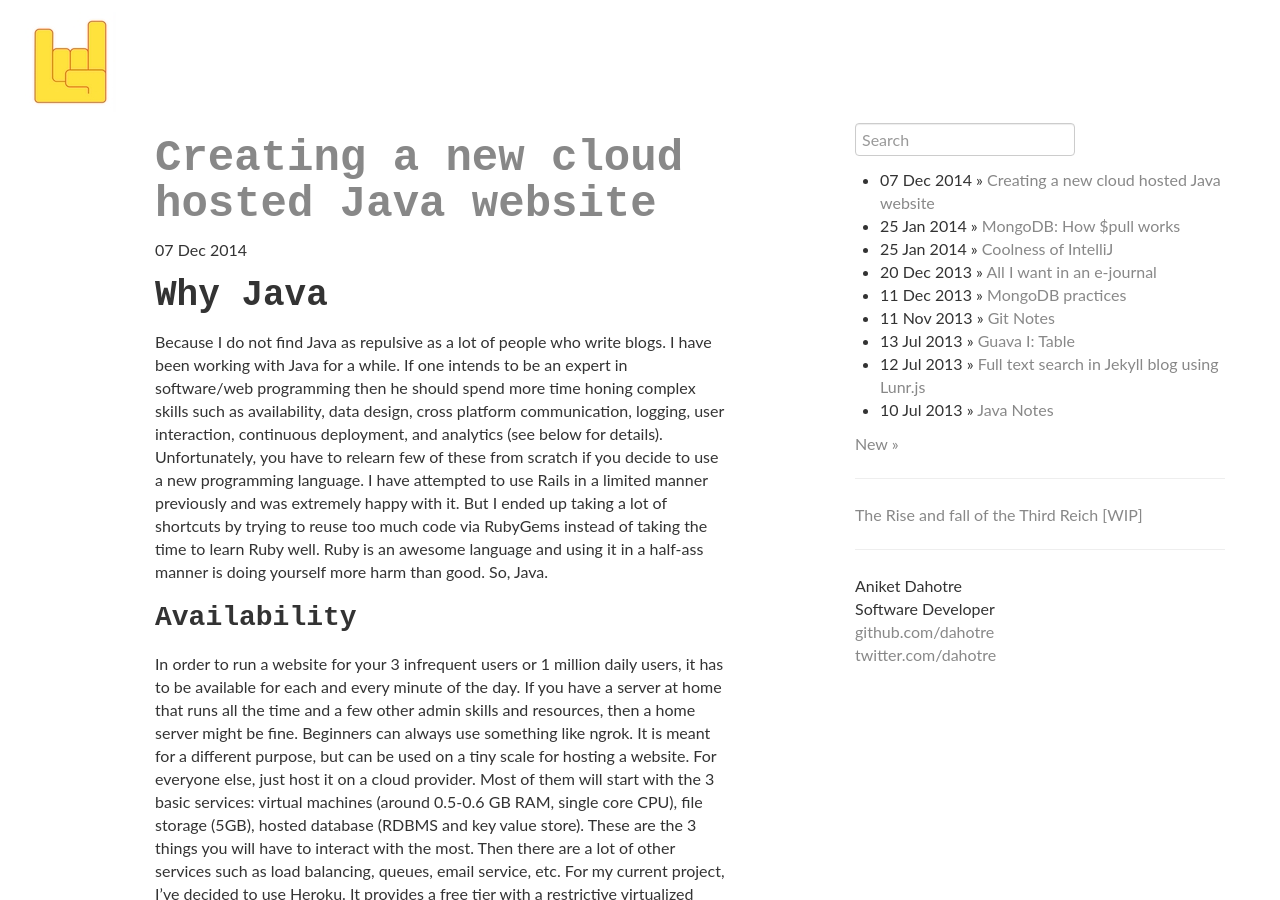
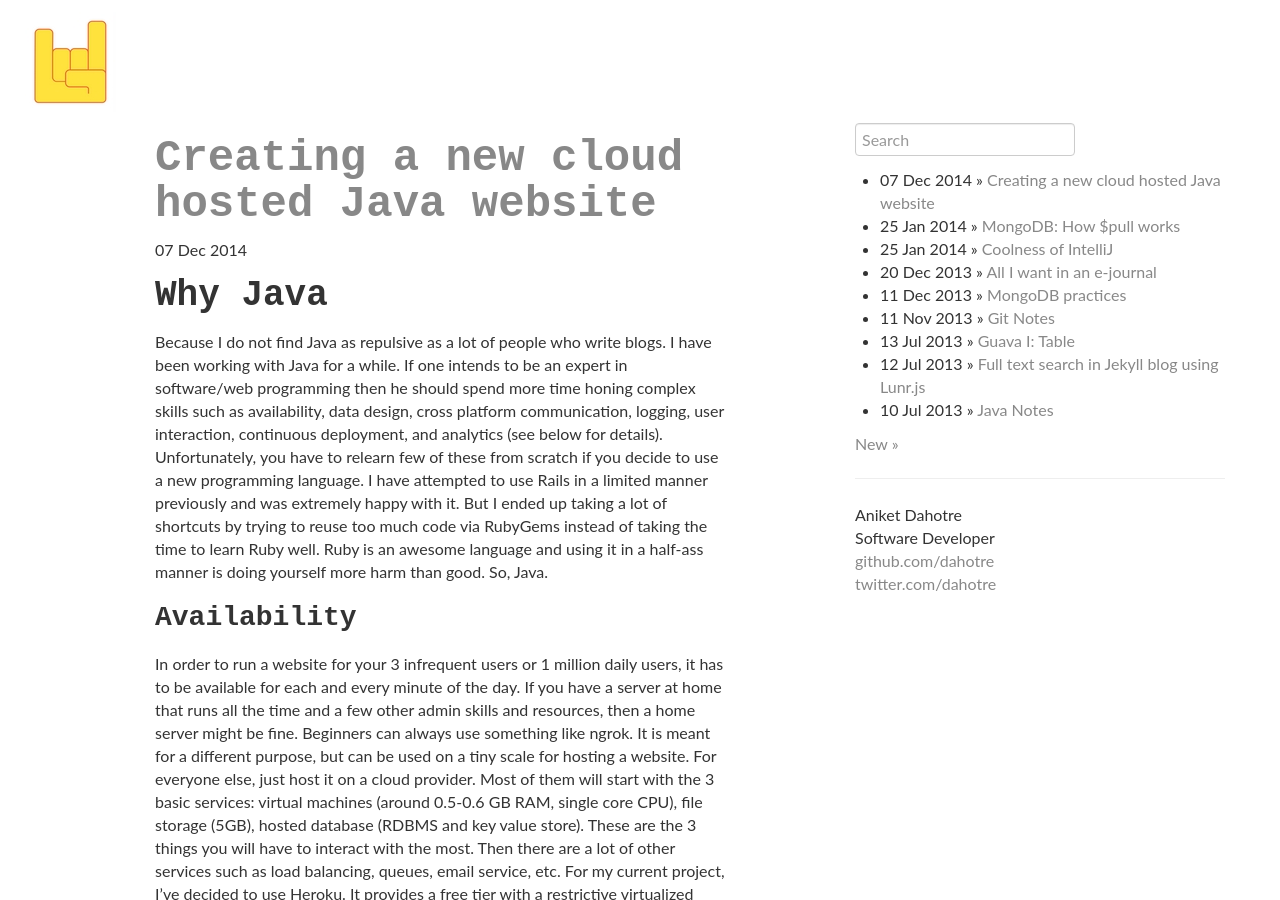
Before and after one commit to dahotre/dahotre.github.io, a Jekyll site: the page built from index.html, in a window 1280 px wide and 900 px high. Built offline with Jekyll 4.4.1, drawn with Linux system fonts in a browser that asks for light colours; nearby versions of some CDN libraries.

Commit message:
Update default.html

```diff
--- a/_layouts/default.html
+++ b/_layouts/default.html
@@ -47,8 +47,6 @@
           </ul>
           <a href="https://github.com/dahotre/dahotre.github.io/tree/master/_posts" target="_blank">New &raquo;</a>
           <hr />
-            <a href="/history-rise-fall-third-reich.html" class="doc_title">The Rise and fall of the Third Reich [WIP]</a>
-          <hr />
           <div class="contact">
             <p>
               Aniket Dahotre<br />
```
